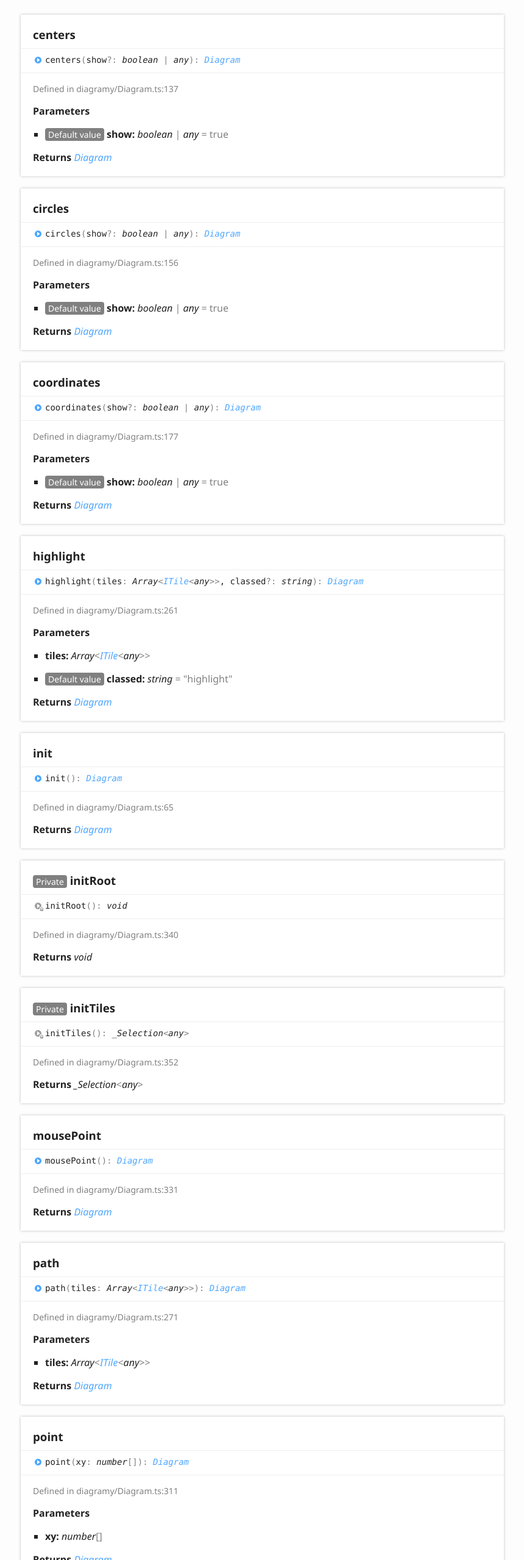
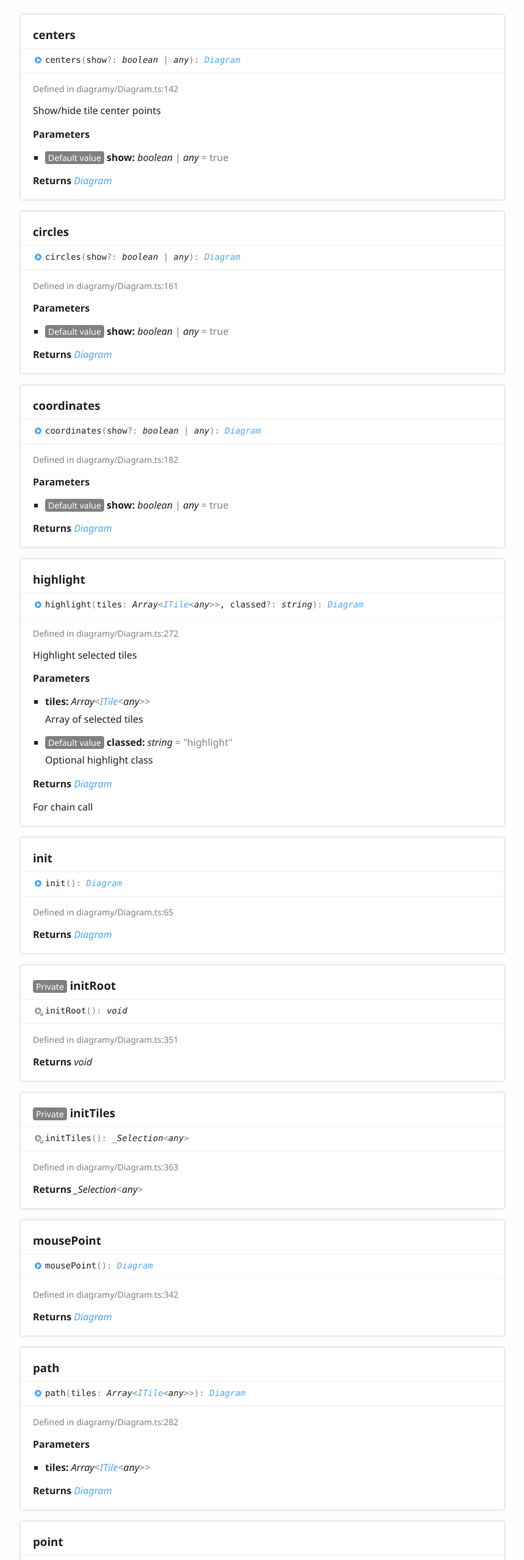
Before and after one commit to darosh/gridy, a website: page doc/classes/diagramy.diagram.html in a window 1280 px wide. Shown: the part 4522-7080 px from the top of the page at 61% size, without its empty margins (6-866 px from the left). Drawn offline with Linux system fonts and the light colour scheme.

Commit message:
doc update

```diff
--- a/doc/classes/diagramy.diagram.html
+++ b/doc/classes/diagramy.diagram.html
@@ -358,9 +358,14 @@
 						<li class="tsd-description">
 							<aside class="tsd-sources">
 								<ul>
-									<li>Defined in diagramy/Diagram.ts:137</li>
+									<li>Defined in diagramy/Diagram.ts:142</li>
 								</ul>
 							</aside>
+							<div class="tsd-comment tsd-typography">
+								<div class="lead">
+									<p>Show/hide tile center points</p>
+								</div>
+							</div>
 							<h4 class="tsd-parameters-title">Parameters</h4>
 							<ul class="tsd-parameters">
 								<li>
@@ -381,7 +386,7 @@
 						<li class="tsd-description">
 							<aside class="tsd-sources">
 								<ul>
-									<li>Defined in diagramy/Diagram.ts:156</li>
+									<li>Defined in diagramy/Diagram.ts:161</li>
 								</ul>
 							</aside>
 							<h4 class="tsd-parameters-title">Parameters</h4>
@@ -404,7 +409,7 @@
 						<li class="tsd-description">
 							<aside class="tsd-sources">
 								<ul>
-									<li>Defined in diagramy/Diagram.ts:177</li>
+									<li>Defined in diagramy/Diagram.ts:182</li>
 								</ul>
 							</aside>
 							<h4 class="tsd-parameters-title">Parameters</h4>
@@ -427,19 +432,31 @@
 						<li class="tsd-description">
 							<aside class="tsd-sources">
 								<ul>
-									<li>Defined in diagramy/Diagram.ts:261</li>
+									<li>Defined in diagramy/Diagram.ts:272</li>
 								</ul>
 							</aside>
+							<div class="tsd-comment tsd-typography">
+								<div class="lead">
+									<p>Highlight selected tiles</p>
+								</div>
+							</div>
 							<h4 class="tsd-parameters-title">Parameters</h4>
 							<ul class="tsd-parameters">
 								<li>
 									<h5>tiles: <span class="tsd-signature-type">Array</span><span class="tsd-signature-symbol">&lt;</span><a href="../interfaces/gridy.itile.html" class="tsd-signature-type">ITile</a><span class="tsd-signature-symbol">&lt;</span><span class="tsd-signature-type">any</span><span class="tsd-signature-symbol">&gt;</span><span class="tsd-signature-symbol">&gt;</span></h5>
+									<div class="tsd-comment tsd-typography">
+										<p>Array of selected tiles</p>
+									</div>
 								</li>
 								<li>
 									<h5><span class="tsd-flag ts-flagDefault value">Default value</span> classed: <span class="tsd-signature-type">string</span><span class="tsd-signature-symbol"> =&nbsp;&quot;highlight&quot;</span></h5>
+									<div class="tsd-comment tsd-typography">
+										<p>Optional highlight class</p>
+									</div>
 								</li>
 							</ul>
 							<h4 class="tsd-returns-title">Returns <a href="diagramy.diagram.html" class="tsd-signature-type">Diagram</a></h4>
+							<p>For chain call</p>
 						</li>
 					</ul>
 				</section>
@@ -470,7 +487,7 @@
 						<li class="tsd-description">
 							<aside class="tsd-sources">
 								<ul>
-									<li>Defined in diagramy/Diagram.ts:340</li>
+									<li>Defined in diagramy/Diagram.ts:351</li>
 								</ul>
 							</aside>
 							<h4 class="tsd-returns-title">Returns <span class="tsd-signature-type">void</span></h4>
@@ -487,7 +504,7 @@
 						<li class="tsd-description">
 							<aside class="tsd-sources">
 								<ul>
-									<li>Defined in diagramy/Diagram.ts:352</li>
+									<li>Defined in diagramy/Diagram.ts:363</li>
 								</ul>
 							</aside>
 							<h4 class="tsd-returns-title">Returns <span class="tsd-signature-type">_Selection</span><span class="tsd-signature-symbol">&lt;</span><span class="tsd-signature-type">any</span><span class="tsd-signature-symbol">&gt;</span></h4>
@@ -504,7 +521,7 @@
 						<li class="tsd-description">
 							<aside class="tsd-sources">
 								<ul>
-									<li>Defined in diagramy/Diagram.ts:331</li>
+									<li>Defined in diagramy/Diagram.ts:342</li>
 								</ul>
 							</aside>
 							<h4 class="tsd-returns-title">Returns <a href="diagramy.diagram.html" class="tsd-signature-type">Diagram</a></h4>
@@ -521,7 +538,7 @@
 						<li class="tsd-description">
 							<aside class="tsd-sources">
 								<ul>
-									<li>Defined in diagramy/Diagram.ts:271</li>
+									<li>Defined in diagramy/Diagram.ts:282</li>
 								</ul>
 							</aside>
 							<h4 class="tsd-parameters-title">Parameters</h4>
@@ -544,7 +561,7 @@
 						<li class="tsd-description">
 							<aside class="tsd-sources">
 								<ul>
-									<li>Defined in diagramy/Diagram.ts:311</li>
+									<li>Defined in diagramy/Diagram.ts:322</li>
 								</ul>
 							</aside>
 							<h4 class="tsd-parameters-title">Parameters</h4>
@@ -590,7 +607,7 @@
 						<li class="tsd-description">
 							<aside class="tsd-sources">
 								<ul>
-									<li>Defined in diagramy/Diagram.ts:294</li>
+									<li>Defined in diagramy/Diagram.ts:305</li>
 								</ul>
 							</aside>
 							<h4 class="tsd-parameters-title">Parameters</h4>
@@ -619,7 +636,7 @@
 						<li class="tsd-description">
 							<aside class="tsd-sources">
 								<ul>
-									<li>Defined in diagramy/Diagram.ts:387</li>
+									<li>Defined in diagramy/Diagram.ts:398</li>
 								</ul>
 							</aside>
 							<h4 class="tsd-parameters-title">Parameters</h4>
@@ -642,7 +659,7 @@
 						<li class="tsd-description">
 							<aside class="tsd-sources">
 								<ul>
-									<li>Defined in diagramy/Diagram.ts:207</li>
+									<li>Defined in diagramy/Diagram.ts:212</li>
 								</ul>
 							</aside>
 							<h4 class="tsd-parameters-title">Parameters</h4>
@@ -665,7 +682,7 @@
 						<li class="tsd-description">
 							<aside class="tsd-sources">
 								<ul>
-									<li>Defined in diagramy/Diagram.ts:393</li>
+									<li>Defined in diagramy/Diagram.ts:404</li>
 								</ul>
 							</aside>
 							<h4 class="tsd-parameters-title">Parameters</h4>
```
Also changed, not shown: src/diagramy/Diagram.ts (+11 -0 lines).
